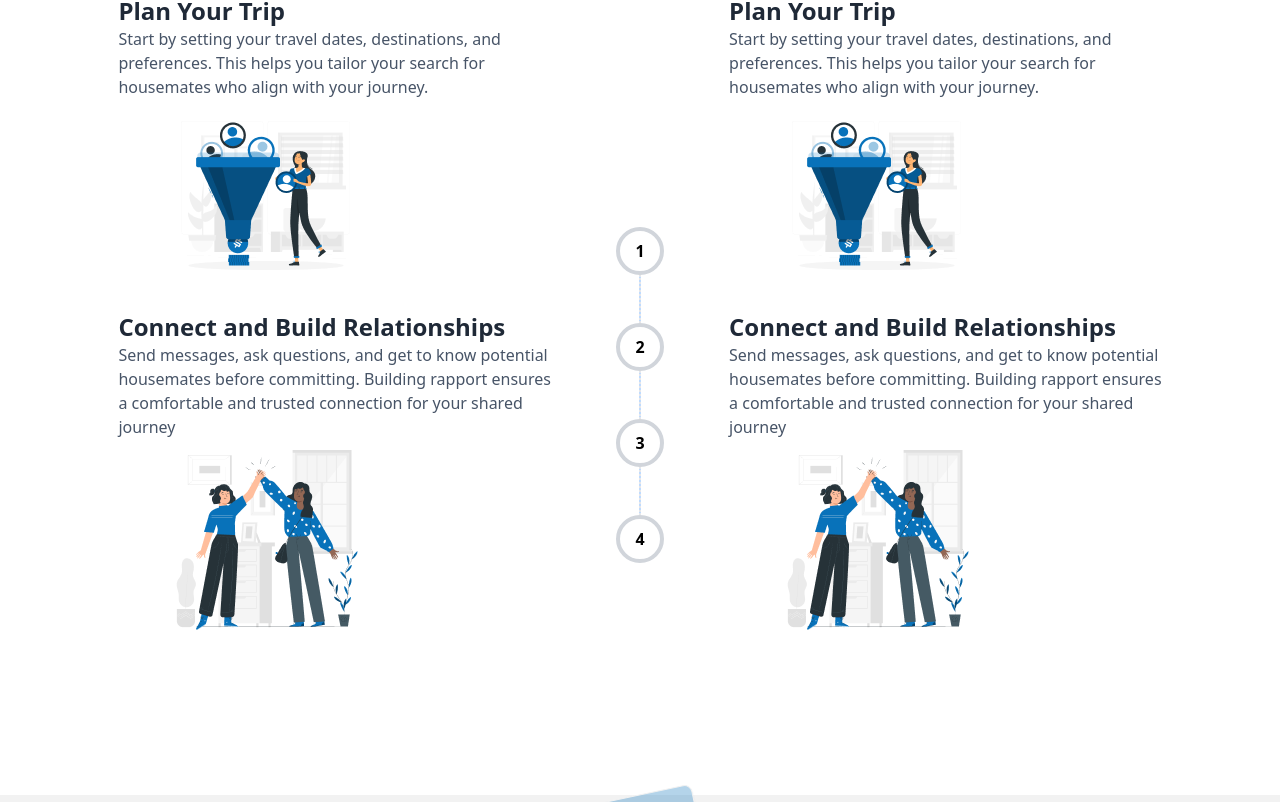
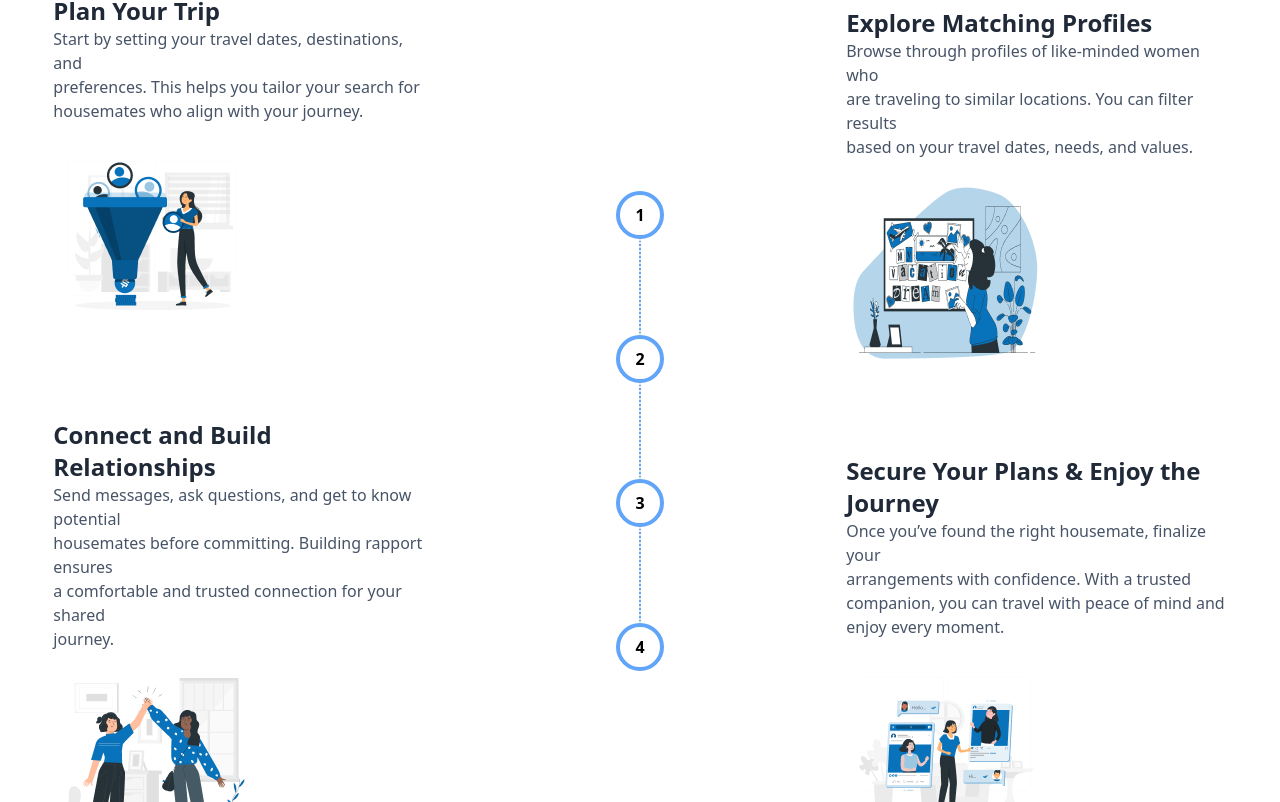
Before and after one commit to fardinariful/Expart-Girls-Tour, a React (Vite) app: page / in a window 1280 px wide. Shown: the part 3118-3920 px from the top of the page. Built offline with nearby package versions, Linux system fonts and the light colour scheme.

Commit message:
some changes

```diff
--- a/src/Components/HowWork.jsx
+++ b/src/Components/HowWork.jsx
@@ -10,96 +10,101 @@ const HowWork = () => {
                 <p className="text-5xl font-bold text-center">How It Works</p>
                 <p className="text-[#344054]">Search and find other travelers heading to the same destination.</p>
             </div>
-            <div className='w-11/12 mx-auto'>
-                <div className='flex flex-row justify-evenly'>
-                    <div className='space-y-3'>
-                        <div >
-                            <p className='font-semibold text-2xl'>Plan Your Trip</p>
-                            <p className='text-[#475467]'>Start by setting your travel dates, destinations, and <br /> preferences. This helps you tailor your search for <br /> housemates who align with your journey.</p>
-                            <div className='flex items-center ml-12'>
-                                <img src={t1} alt="" />
-                            </div>
-                        </div>
+
+
+            <div className="w-11/12 mx-auto">
+                <div className="grid grid-cols-3 gap-4 items-center">
+                    {/* Left Section */}
+                    <div className="space-y-20">
                         <div>
-                            <p className='font-semibold text-2xl'>Connect and Build Relationships</p>
-                            <p className='text-[#475467]'>Send messages, ask questions, and get to know potential <br />housemates before committing. Building rapport ensures <br /> a comfortable and trusted connection for your shared <br /> journey</p>
-                            <div className='flex items-center ml-12'>
-                                <img src={t2} alt="" />
-                            </div>
-
+                            <p className="font-semibold text-2xl">Plan Your Trip</p>
+                            <p className="text-[#475467]">
+                                Start by setting your travel dates, destinations, and <br /> preferences.
+                                This helps you tailor your search for <br /> housemates who align with
+                                your journey.
+                            </p>
+                            <div className="flex items-center mt-4">
+                                <img src={t1} alt="Plan Your Trip" />
                             </div>
                         </div>
 
-                    <div className="flex flex-col items-center justify-center min-h-screen">
+                        <div>
+                            <p className="font-semibold text-2xl">Connect and Build Relationships</p>
+                            <p className="text-[#475467]">
+                                Send messages, ask questions, and get to know potential <br /> housemates
+                                before committing. Building rapport ensures <br /> a comfortable and trusted
+                                connection for your shared <br /> journey.
+                            </p>
+                            <div className="flex items-center mt-4">
+                                <img src={t2} alt="Connect Relationships" />
+                            </div>
+                        </div>
+                    </div>
 
-                        <div className="relative">
-
+                    {/* Timeline Section */}
+                    <div className="relative flex flex-col items-center">
+                        {/* Step 1 */}
                         <div className="flex flex-col items-center">
-                                <div
-                                    className="w-12 h-12 rounded-full bg-white border-4 border-gray-300 flex items-center justify-center"
-                                >
+                            <div className="w-12 h-12 rounded-full bg-white border-4 border-blue-400 flex items-center justify-center">
                                 <span className="text-black font-bold">1</span>
                             </div>
-
-                                <div className="w-px h-12 bg-blue-200 border-dotted border-l-2"></div>
+                            <div className="w-px h-24 bg-blue-400 border-dotted border-l-2"></div>
                         </div>
 
-
+                        {/* Step 2 */}
                         <div className="flex flex-col items-center">
-                                <div
-                                    className="w-12 h-12 rounded-full bg-white border-4 border-gray-300 flex items-center justify-center"
-                                >
+                            <div className="w-12 h-12 rounded-full bg-white border-4 border-blue-400 flex items-center justify-center">
                                 <span className="text-black font-bold">2</span>
                             </div>
-
-                                <div className="w-px h-12 bg-blue-200 border-dotted border-l-2"></div>
+                            <div className="w-px h-24 bg-blue-400 border-dotted border-l-2"></div>
                         </div>
 
-
+                        {/* Step 3 */}
                         <div className="flex flex-col items-center">
-                                <div
-                                    className="w-12 h-12 rounded-full bg-white border-4 border-gray-300 flex items-center justify-center"
-                                >
+                            <div className="w-12 h-12 rounded-full bg-white border-4 border-blue-400 flex items-center justify-center">
                                 <span className="text-black font-bold">3</span>
                             </div>
-
-                                <div className="w-px h-12 bg-blue-200 border-dotted border-l-2"></div>
+                            <div className="w-px h-24 bg-blue-400 border-dotted border-l-2"></div>
                         </div>
 
-
+                        {/* Step 4 */}
                         <div className="flex flex-col items-center">
-                                <div
-                                    className="w-12 h-12 rounded-full bg-white border-4 border-gray-300 flex items-center justify-center"
-                                >
+                            <div className="w-12 h-12 rounded-full bg-white border-4 border-blue-400 flex items-center justify-center">
                                 <span className="text-black font-bold">4</span>
                             </div>
                         </div>
                     </div>
+
+                    {/* Right Section */}
+                    <div className="space-y-20">
+                        <div>
+                            <p className="font-semibold text-2xl">Explore Matching Profiles</p>
+                            <p className="text-[#475467]">
+                                Browse through profiles of like-minded women who <br /> are traveling to
+                                similar locations. You can filter results <br /> based on your travel
+                                dates, needs, and values.
+                            </p>
+                            <div className="flex items-center mt-4">
+                                <img src={t3} alt="Matching Profiles" />
+                            </div>
                         </div>
 
-                    <div >
-                        <div className='space-y-3'>
-                            <div >
-                                <p className='font-semibold text-2xl'>Plan Your Trip</p>
-                                <p className='text-[#475467]'>Start by setting your travel dates, destinations, and <br /> preferences. This helps you tailor your search for <br /> housemates who align with your journey.</p>
-                                <div className='flex items-center ml-12'>
-                                    <img src={t1} alt="" />
+                        <div>
+                            <p className="font-semibold text-2xl">Secure Your Plans & Enjoy the Journey</p>
+                            <p className="text-[#475467]">
+                                Once you’ve found the right housemate, finalize your <br /> arrangements
+                                with confidence. With a trusted <br /> companion, you can travel with
+                                peace of mind and <br /> enjoy every moment.
+                            </p>
+                            <div className="flex items-center mt-4">
+                                <img src={t4} alt="Secure Journey" />
                             </div>
-                            </div>
-                            <div>
-                                <p className='font-semibold text-2xl'>Connect and Build Relationships</p>
-                                <p className='text-[#475467]'>Send messages, ask questions, and get to know potential <br />housemates before committing. Building rapport ensures <br /> a comfortable and trusted connection for your shared <br /> journey</p>
-                                <div className='flex items-center ml-12'>
-                                    <img src={t2} alt="" />
-                                </div>
-
                         </div>
                     </div>
                 </div>
             </div>
 
         </div>
-        </div>
     );
 };
 
```
Lines whose indentation alone changed are shown as unchanged.
